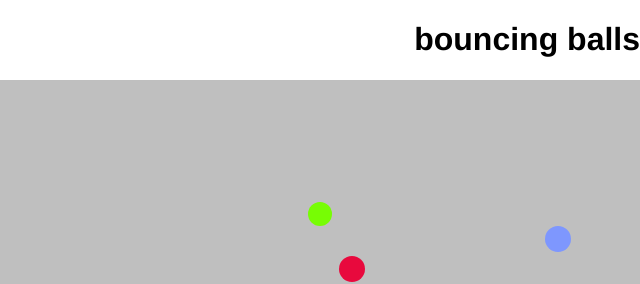
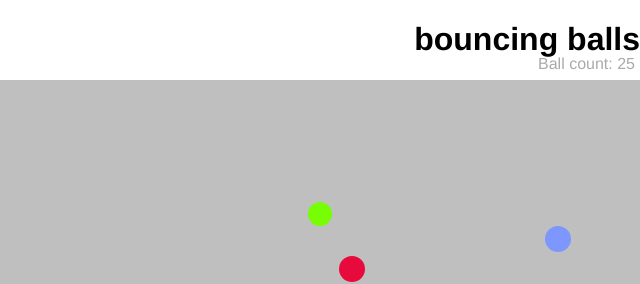
Before and after one commit to EmefileFrancis/bouncing_colourful_balls, a plain HTML site: page index.html in a window 1280 px wide. Shown: the top 284 px of the page, 640-1280 px from the left. Drawn offline with Linux system fonts and the light colour scheme.

Commit message:
Added EvilCircle object and its behaviours. Implemented a ball counter.

```diff
--- a/index.html
+++ b/index.html
@@ -8,6 +8,7 @@
 </head>
 <body>
   <h1>bouncing balls</h1>
+  <p></p>
   <canvas></canvas>
 
 
--- a/main.js
+++ b/main.js
@@ -48,6 +48,7 @@ function Ball(x, y, velX, velY, exists, color, size){
 Ball.prototype = Object.create(Shape.prototype);
 Ball.prototype.constructor = Ball;
 
+
 /*
 *method draw() draws a Ball on the canvas
 */
@@ -58,6 +59,10 @@ Ball.prototype.draw = function(){
   ctx.fill();
 };
 
+/*
+*method update() implements edge-collision-detection
+*and updates the this.x and this.y by adding this.velX and this.velY respectively
+*/
 Ball.prototype.update = function(){
   if((this.x + this.size) >= width){ //if Ball goes out of the screen on the right
     this.velX = -(this.velX); //bring it back by moving the ball left
@@ -95,8 +100,93 @@ Ball.prototype.collisionDetect = function() {
 
 };
 
+function EvilCircle(x, y, exists, color, size, velX, velY){
+  Shape.call(this, x, y, exists);
+  this.color = 'white';
+  this.size = 10;
+  this.velX = 20;
+  this.velY = 20;
+}
+
+EvilCircle.prototype = Object.create(Shape.prototype);
+EvilCircle.prototype.constructor = EvilCircle;
+
+/*
+*method draw() draws the EvilCircle on the canvas
+*/
+EvilCircle.prototype.draw = function(){
+  ctx.beginPath();
+  ctx.lineWidth = 3;
+  ctx.strokeStyle = this.color;
+  ctx.arc(this.x, this.y, this.size, 0, 2 * Math.PI);
+  ctx.stroke();
+};
+
+/*
+*method checkBounds() checks whether the EvilCircle is going off the edge of the screen
+*edge-collision-detection mechanism
+*/
+EvilCircle.prototype.checkBounds = function(){
+  if((this.x + this.size) >= width){ //if EvilCircle goes out of the screen on the right
+    this.x = this.x - this.size; //bring it back by moving the EvilCircle left
+  }
+
+  if((this.x - this.size) <= 0) { //if EvilCircle goes out of the screen on the left
+    this.x = this.x + this.size; //bring it back by moving the EvilCircle right
+  }
+
+  if((this.y - this.size) <= 0) { //if EvilCircle goes out of the screen on the top
+    this.y = this.y + this.size; //bring it back by moving the EvilCircle downwards
+  }
+
+  if((this.y + this.size) >= height) { //if EvilCircle goes out of the screen at the bottom
+    this.y3 = this.y - this.size;  //bring it back by moving the EvilCircle upwards
+  }
+
+};
+
+/*
+*method setControls() implements the functionality that enables the
+*EvilCircle to be moved using the arrow keys
+*/
+EvilCircle.prototype.setControls = function() {
+  var _this = this;
+  window.onkeydown = function(e) {
+    if(e.keyCode === 37){ //right
+      _this.x -= _this.velX;
+    }else if(e.keyCode === 39){ //left
+      _this.x += _this.velX;
+    }else if(e.keyCode === 38){ // down
+      _this.y -= _this.velY;
+    }else if(e.keyCode === 40){ //up
+      _this.y += _this.velY;
+    }
+  };
+}
+
+EvilCircle.prototype.collisionDetect = function() {
+    for(var j = 0; j<balls.length; j++) {
+      if(balls[j].exists) { //check to see if the ball has not been destroyed
+        var dx = this.x - balls[j].x;
+        var dy = this.y - balls[j].y;
+        var distance = Math.sqrt(dx*dx + dy*dy); //distance between to points
+        if(distance < this.size + balls[j].size){
+          balls[j].exists = false;
+          ballCount--;
+          paragraph.textContent = 'Ball Count: ' + ballCount;
+        }
+      }
+    }
+
+};
+
 var balls = []; //to hold the Ball objects
+var ballCount = 0;
 
+var paragraph = document.querySelector('p');
+
+var evilCircle = new EvilCircle(random(0, width), random(0, height), true);
+evilCircle.setControls();
 /*
 * loop() covers the canvas with a semi-black rectangle each time it runs
 * it also create 25 Ball objects and stores them in the balls array
@@ -118,14 +208,23 @@ function loop() {
       random(10, 20)
     );
     balls.push(ball);
+    ballCount++;
+    paragraph.innerHTML = 'Ball count: ' + ballCount;
   }
 
   for(var i=0; i < balls.length; i++){
-    balls[i].draw();
-    balls[i].update();
-    balls[i].collisionDetect();
+    if(balls[i].exists){
+      balls[i].draw();
+
+      balls[i].update();
+      balls[i].collisionDetect();
+    }
+
   }
 
+  evilCircle.draw();
+  evilCircle.checkBounds();
+  evilCircle.collisionDetect();
   requestAnimationFrame(loop);
 }
 
--- a/style.css
+++ b/style.css
@@ -12,3 +12,11 @@ body{
 h1{
   text-align: right;
 }
+
+p{
+  position: absolute;
+  top: 55px;
+  right: 5px;
+  margin: 0;
+  color: #aaa;
+}
```
Also changed, not shown: require.js.
